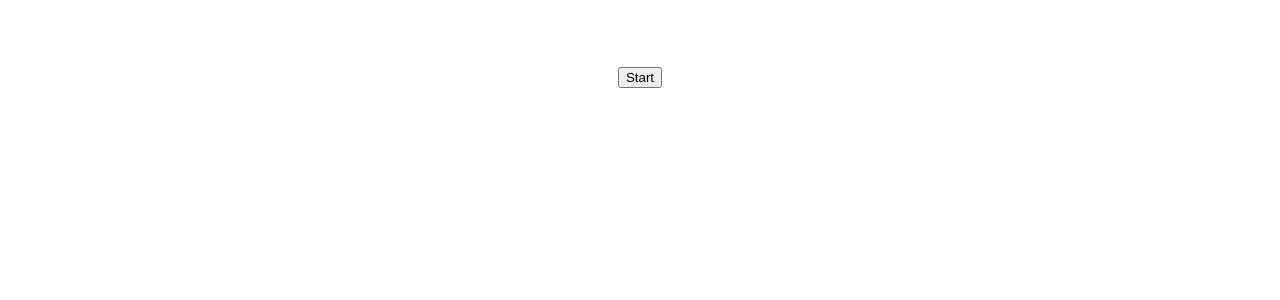
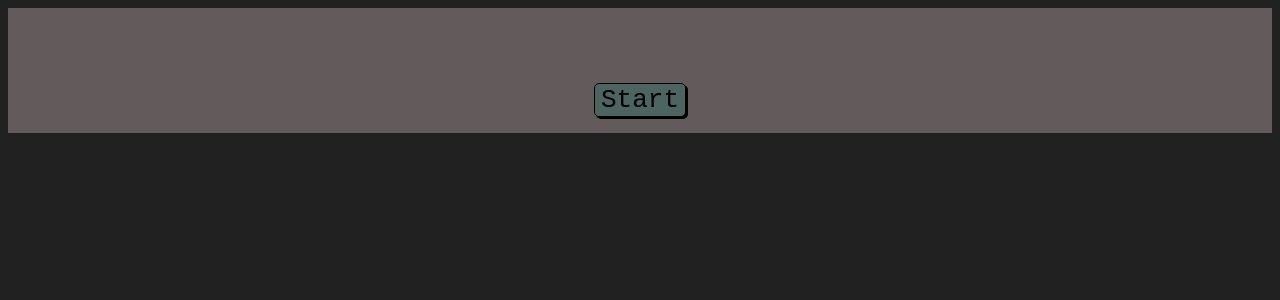
Before and after one commit to khpallon/ut-web, a Vue app in the folder UT-Web/: page / in a window 1280 px wide. Shown: the top 300 px of the page. Built offline with nearby package versions, Linux system fonts and the light colour scheme.

Commit message:
some styling and timer fix

```diff
--- a/UT-Web/src/App.vue
+++ b/UT-Web/src/App.vue
@@ -1,3 +1,8 @@
 <template>
     <router-view/>
 </template>
+<style>
+  body{
+    background-color: rgb(34, 33, 33);
+  }
+</style>
--- a/UT-Web/src/views/MainView.vue
+++ b/UT-Web/src/views/MainView.vue
@@ -1,7 +1,8 @@
 <template>
-  <div class="container">
-    <h2 v-for="node in answer">{{ node }}</h2>
-    <h2>{{ timer }}</h2>
+  <div class="game">
+    <div class="container info">
+      <h2 class="find" v-for="node in answer">{{ node }}</h2>
+      <h2 class="time">{{ timer }}</h2>
     </div>
     <div class="container ontop">
       <table>
@@ -17,9 +18,9 @@
         <h1 v-else="win">win</h1>
     </div>
     <div class="container">
-      <button @click="start()" @keydown.enter.prevent>Start</button>
+        <button @click="start()" @keydown.enter.prevent class="btn">Start</button>
     </div>
-
+  </div>
 </template>
 
 <script>
@@ -42,6 +43,8 @@ export default {
     start(){
       if (this.gameInterval) {
         clearInterval(this.gameInterval);
+        this.gameInterval = null;
+        clearInterval(this.timerInterval)
         this.gameInterval = null;
       }
       this.player = [[5, 4], [5, 5], [5, 6], [5, 7]] // set player coordinates
@@ -173,7 +176,7 @@ export default {
     },
 
     out_of_time(){
-      this.timer = 6
+      this.timer = 15
 
       this.timerInterval = setInterval(() => {
         this.timer--
@@ -276,8 +279,33 @@ export default {
 </script>
 <style scoped>
 
-  .win {
-    filter: blur(5px);
+.btn {
+    display:block;
+    font-size: xx-large;
+    border-radius:5px;
+    border: 1px solid rgb(0, 0, 0);
+    box-shadow: 2px 2px;
+    background-color: #4d6460;
+    font-family: monospace;
+    margin: 1rem;
+}
+
+.btn:hover {
+    background-color: #4c8d80;
+    cursor: pointer;
+}
+
+  div .info {
+    width: 50%;
+    margin: auto;
+  }
+
+  .game {
+    background-color: rgb(99, 91, 91);
+  }
+
+  .find {
+    color: blue;
   }
 
   .container {
@@ -292,6 +320,7 @@ export default {
 
   table {
     border-collapse: collapse;
+    background-color: rgb(59, 57, 57);
   }
 
   div .pause{
@@ -299,15 +328,7 @@ export default {
     width: 50%;
     margin: auto;
     place-items: center;
-    background-color: rgb(150, 150, 150);
   }
-
-  /* h1 {
-    position: absolute;
-    inset: 0;
-    z-index: 10;
-    justify-content: center;
-  } */
 
   .answer {
     color: blue;
@@ -318,9 +339,7 @@ export default {
     font-size: xx-large;
     padding: 0.5rem;
   }
-  table {
-    background-color: rgb(150, 150, 150);
-  }
+
 
   .player {
     color: green;
```
Lines whose indentation alone changed are shown as unchanged.
